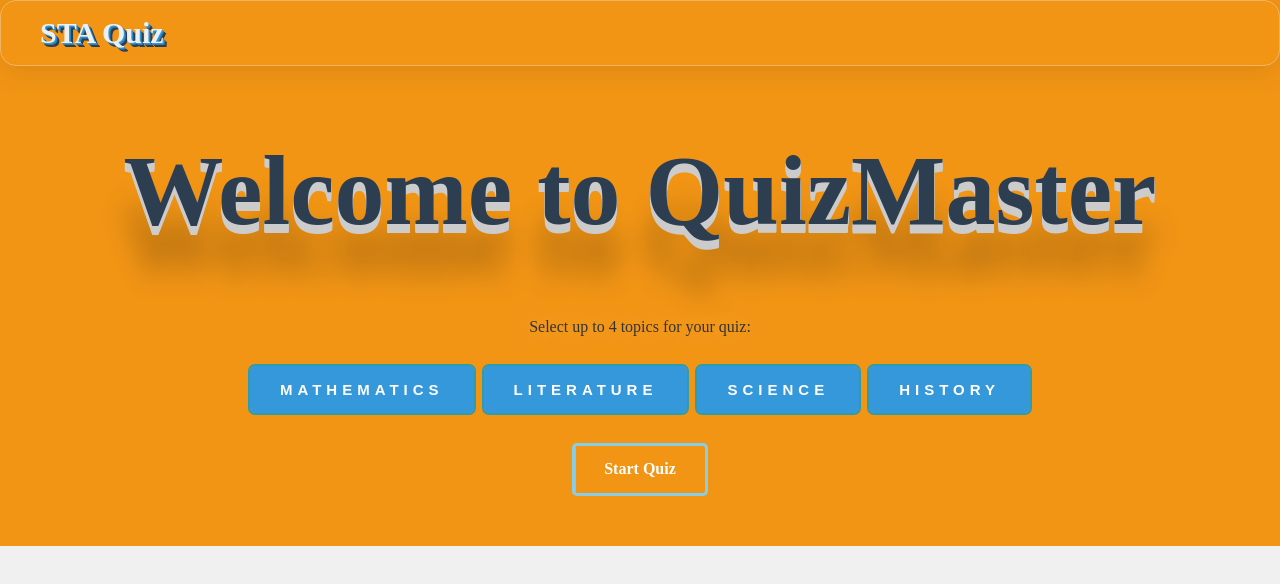
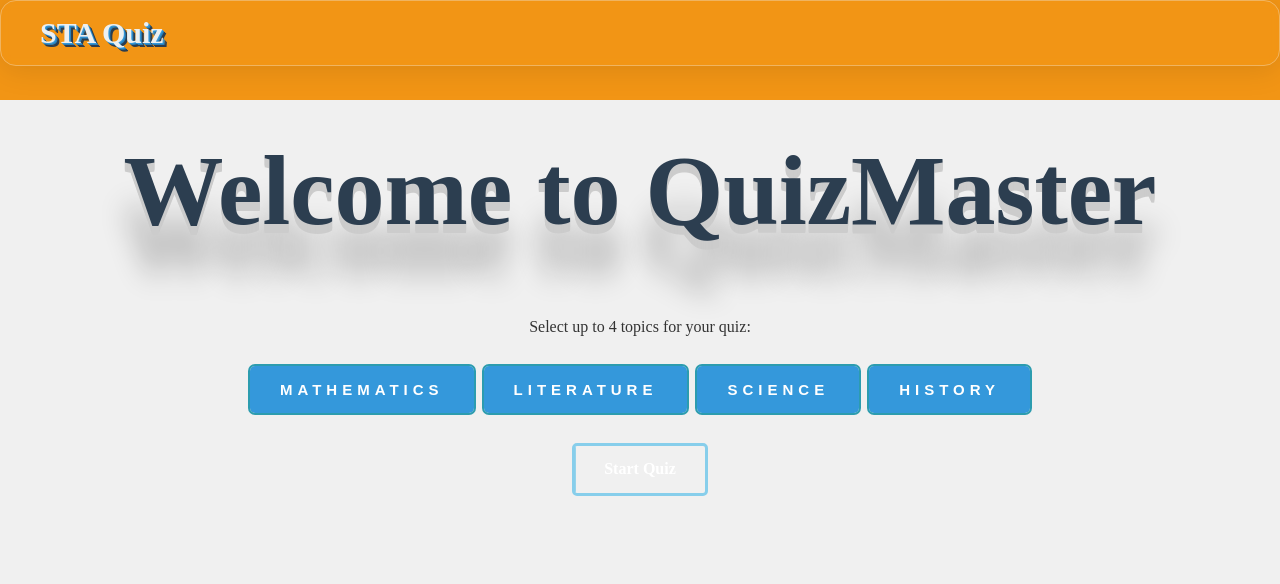
Before and after one commit to Oluwanife441/quiz-app, a React (Vite) app: page / in a window 1280 px wide. Shown: the top 584 px of the page. Built offline with nearby package versions, Linux system fonts and the light colour scheme; a web font is replaced by a local one.

Commit message:
Update css

```diff
--- a/src/index.css
+++ b/src/index.css
@@ -1,6 +1,6 @@
 .App {
   background: #000;
-  height: 700%;
+  height: 100px;
 }
 .color-change-4x {
   -webkit-animation: color-change-4x 6s linear infinite alternate both;
```
